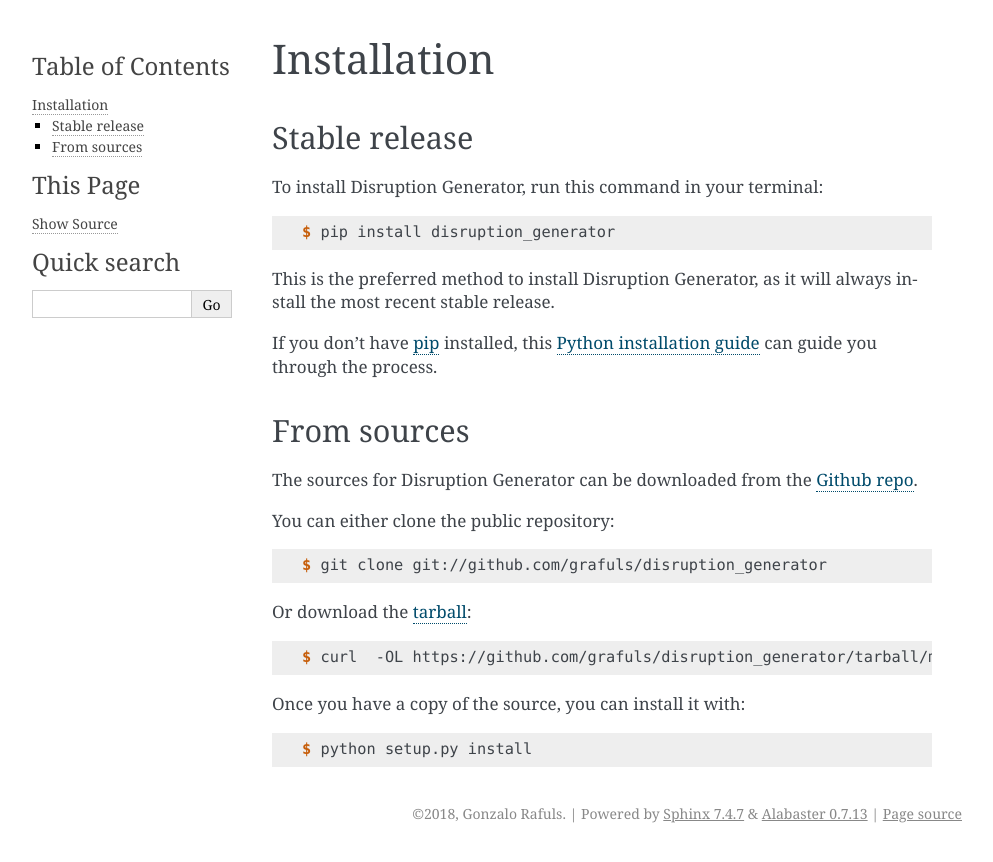
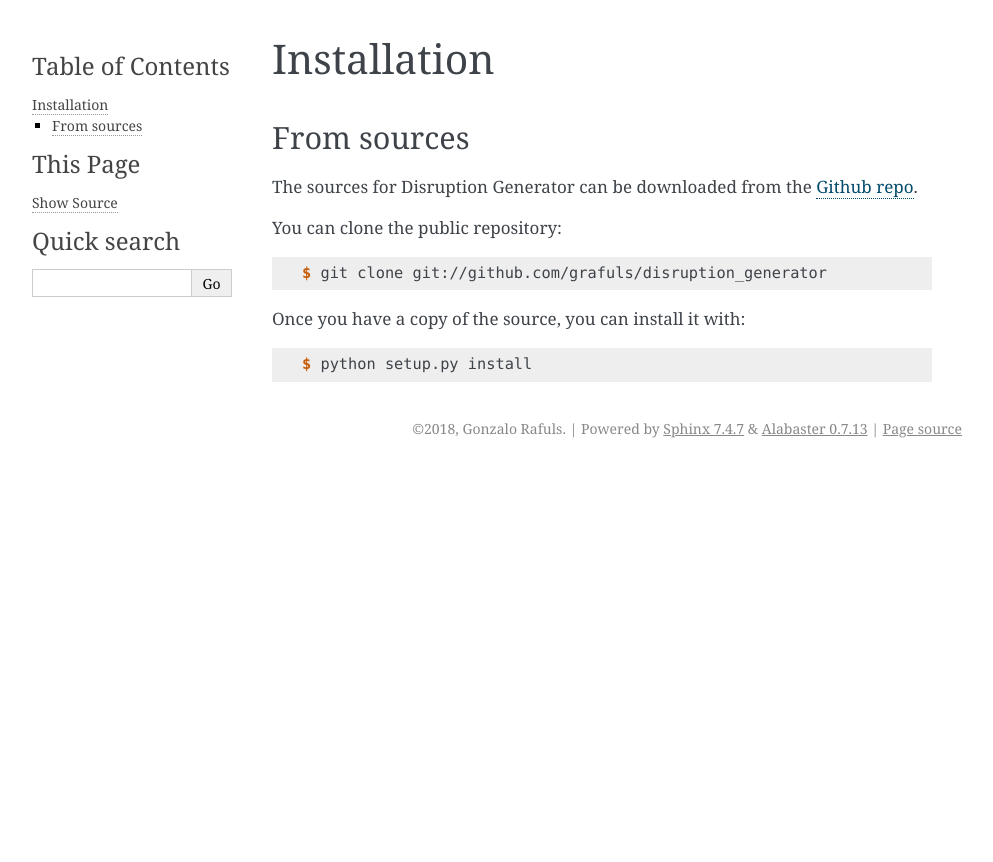
Before and after one commit to grafuls/disruption_generator, a Sphinx documentation site: the page built from docs/installation.rst, in a window 1280 px wide. Shown: the top 862 px of the page, without its empty margins (148-1141 px from the left). Built offline with Sphinx 7.4.7, drawn with Linux system fonts in a browser that asks for light colours; pages that are not in the unit, such as notebooks, are missing from menus.

```diff
--- a/disruption_generator/__init__.py
+++ b/disruption_generator/__init__.py
@@ -4,4 +4,4 @@
 
 __author__ = """Gonzalo Rafuls"""
 __email__ = "grafuls@gmail.com"
-__version__ = "0.1.0"
+__version__ = "0.2.0"
--- a/docs/installation.rst
+++ b/docs/installation.rst
@@ -5,40 +5,16 @@ Installation
 ============
 
 
-Stable release
---------------
-
-To install Disruption Generator, run this command in your terminal:
-
-.. code-block:: console
-
-    $ pip install disruption_generator
-
-This is the preferred method to install Disruption Generator, as it will always install the most recent stable release.
-
-If you don't have `pip`_ installed, this `Python installation guide`_ can guide
-you through the process.
-
-.. _pip: https://pip.pypa.io
-.. _Python installation guide: http://docs.python-guide.org/en/latest/starting/installation/
-
-
 From sources
 ------------
 
 The sources for Disruption Generator can be downloaded from the `Github repo`_.
 
-You can either clone the public repository:
+You can clone the public repository:
 
 .. code-block:: console
 
     $ git clone git://github.com/grafuls/disruption_generator
-
-Or download the `tarball`_:
-
-.. code-block:: console
-
-    $ curl  -OL https://github.com/grafuls/disruption_generator/tarball/master
 
 Once you have a copy of the source, you can install it with:
 
--- a/setup.cfg
+++ b/setup.cfg
@@ -1,5 +1,5 @@
 [bumpversion]
-current_version = 0.1.0
+current_version = 0.2.0
 commit = True
 tag = True
 
--- a/setup.py
+++ b/setup.py
@@ -22,7 +22,7 @@ URL = "https://github.com/grafuls/disruption_generator"
 EMAIL = "grafuls@gmail.com"
 AUTHOR = "Gonzalo Rafuls"
 REQUIRES_PYTHON = ">=3.5.0"
-VERSION = "0.1.0"
+VERSION = "0.2.0"
 
 # What packages are required for this module to be executed?
 REQUIRED = [
```
Also changed, not shown: CONTRIBUTING.rst (+0 -14 lines), HISTORY.rst (+6 -1 lines), README.rst (+7 -1 lines), docs/usage.rst (+9 -2 lines).
